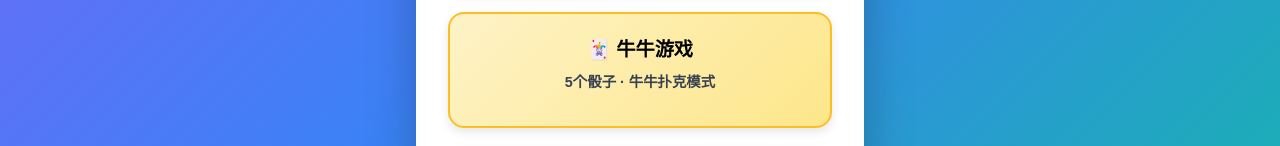
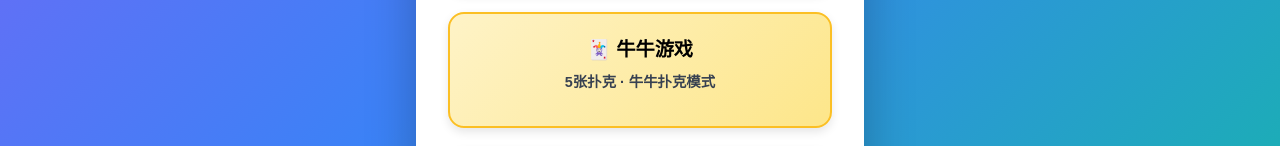
Before and after one commit to JusArthur/zeroLimitClub-diceGame, a React (Create React App) app: page / in a window 1280 px wide. Shown: the part 645-791 px from the top of the page. Built offline with nearby package versions, Linux system fonts and the light colour scheme.

Commit message:
更新牛牛游戏描述，修正选择信息以更准确地反映游戏模式

```diff
--- a/src/DiceGame.jsx
+++ b/src/DiceGame.jsx
@@ -292,7 +292,7 @@ const DiceGame = () => {
                 }}
               >
                 🃏 牛牛游戏
-                <p className="mode-desc">5个骰子 · 牛牛扑克模式</p>
+                <p className="mode-desc">5张扑克 · 牛牛扑克模式</p>
               </button>
 
               <button className="mode-box" onClick={() => setStep("select")}>
@@ -334,7 +334,6 @@ const DiceGame = () => {
             <h2 className="section-title">选择游戏类型</h2>
             <div className="game-mode-hint">
             <p>💡 6个骰子 = 传统博饼游戏</p>
-            <p>🃏 5个骰子 = 牛牛扑克游戏</p>
             </div>
             <div className="number-grid">
               {[1, 2, 3, 4, 5, 6].map((num) => (
@@ -352,8 +351,7 @@ const DiceGame = () => {
           </div>
 
           <div className="selected-info">
-            <p>              已选择: {diceCount} 个{diceCount === 5 ? "扑克" : "骰子"}
-              {diceCount === 5 && " - 牛牛模式"}
+            <p>              已选择: {diceCount} 个骰子
               {diceCount === 6 && " - 博饼模式"}</p>
           </div>
 
```
